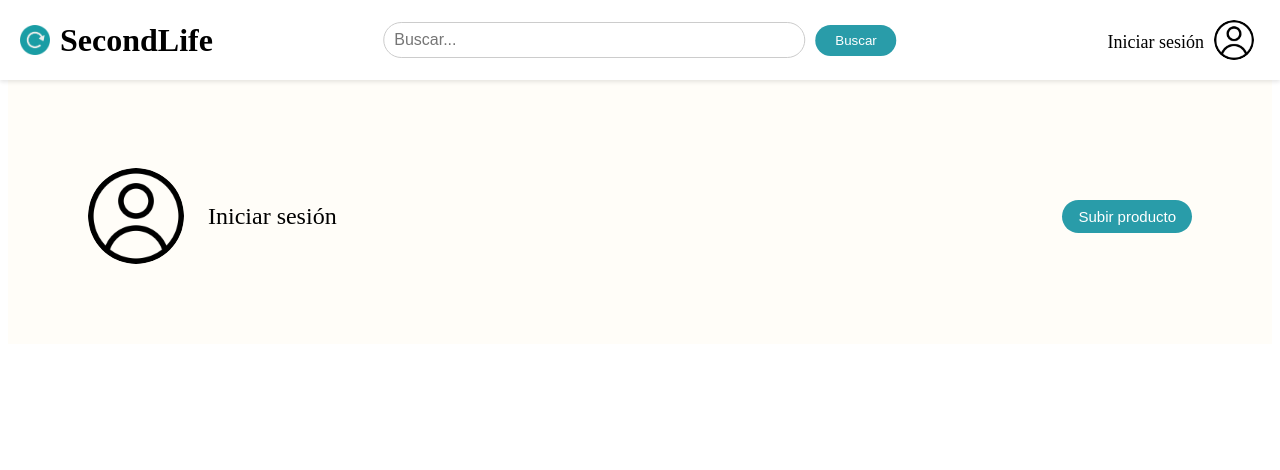
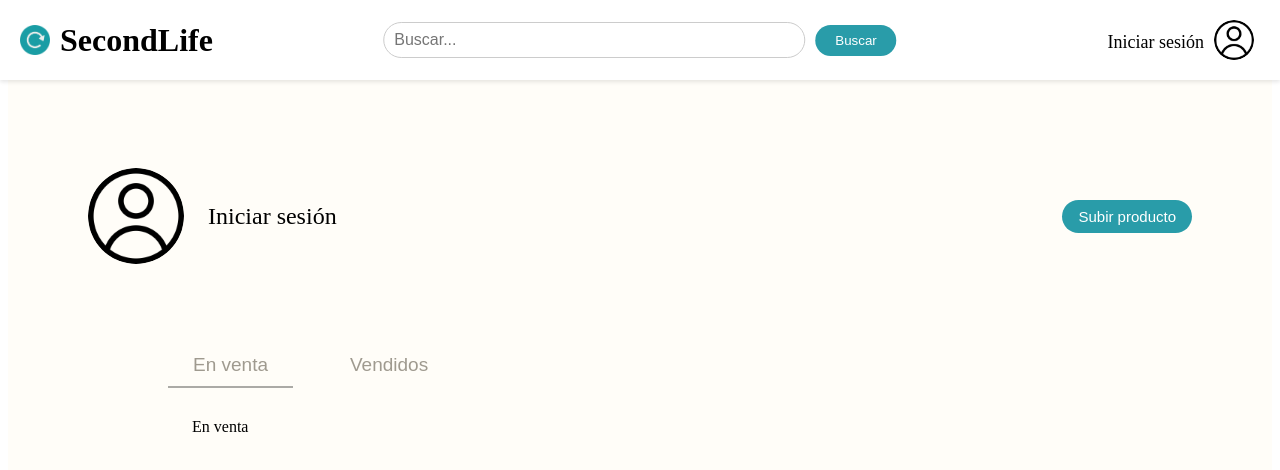
Before and after one commit to AntonioPerez00/TFG, a Vue app in the folder app_secondLife/second-life-front/: page /user/1 in a window 1280 px wide. Shown: the top 470 px of the page. Built offline with nearby package versions, Linux system fonts and the light colour scheme.

Commit message:
Botones en el usuario

```diff
--- /dev/null
+++ b/app_secondLife/second-life-front/src/components/EnVenta.vue
@@ -0,0 +1,3 @@
+<template>
+    En venta
+</template>
--- /dev/null
+++ b/app_secondLife/second-life-front/src/components/Vendidos.vue
@@ -0,0 +1,2 @@
+<template>
+Vendidos</template>
--- a/app_secondLife/second-life-front/src/pages/User.vue
+++ b/app_secondLife/second-life-front/src/pages/User.vue
@@ -21,19 +21,43 @@
 
         </div>
 
-        <div id="products">
+        <div id="products" class="m-[5rem]">
+            <div>
+                <button
+                :class="['cursor-pointer flex-1 text-center py-2 bg-transparent pt-[10px] pb-[10px] pl-[25px] pr-[25px] mb-[30px] text-[19px] text-[#9f9a8f]',
+                activeTab === 'EnVenta' ? 'border-t-0 border-l-0 border-r-0 border-[#FFFDF8]' : 'border-none']"
+                @click="activeTab = 'EnVenta'"
+                >
+                En venta
+                </button>
+                <button
+                :class="['cursor-pointer ml-[2rem] flex-1 text-center py-2 bg-transparent pt-[10px] pb-[10px] pl-[25px] pr-[25px] mb-[30px] text-[19px] text-[#9f9a8f]',
+                activeTab === 'register' ? 'border-t-0 border-l-0 border-r-0 border-[#FFFDF8]' : 'border-none']"
+                @click="activeTab = 'register'"
+                >
+                Vendidos
+                </button>
+            </div>
+            <div class="pl-[1.5rem]">
+                <EnVenta v-if="activeTab === 'EnVenta'"/>
+                <Vendidos v-else @registered="switchToLogin" />
+            </div>
 
         </div>
     </div>
 </template>
 
 <script setup>
+import EnVenta from '../components/EnVenta.vue'
+import Vendidos from '../components/Vendidos.vue'
 import NavBar from '../components/NavBar.vue'
 import { ref } from 'vue'
 
 const nombreUsuario = ref('')
 const profile_pic = ref('')
 
+const activeTab = ref('EnVenta')
+
 nombreUsuario.value = localStorage.getItem('name')
 profile_pic.value = localStorage.getItem('profile_pic')
 
```
